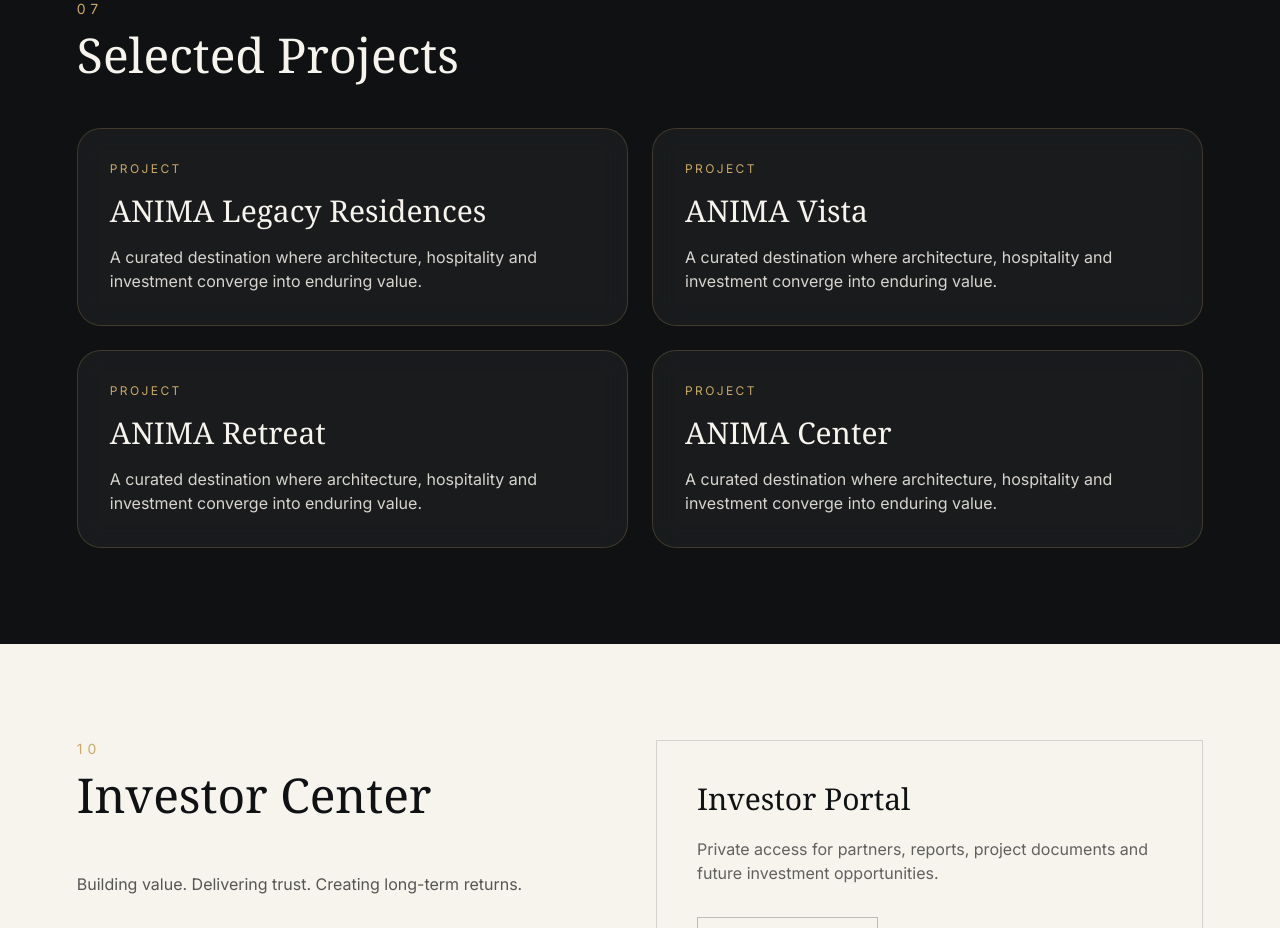
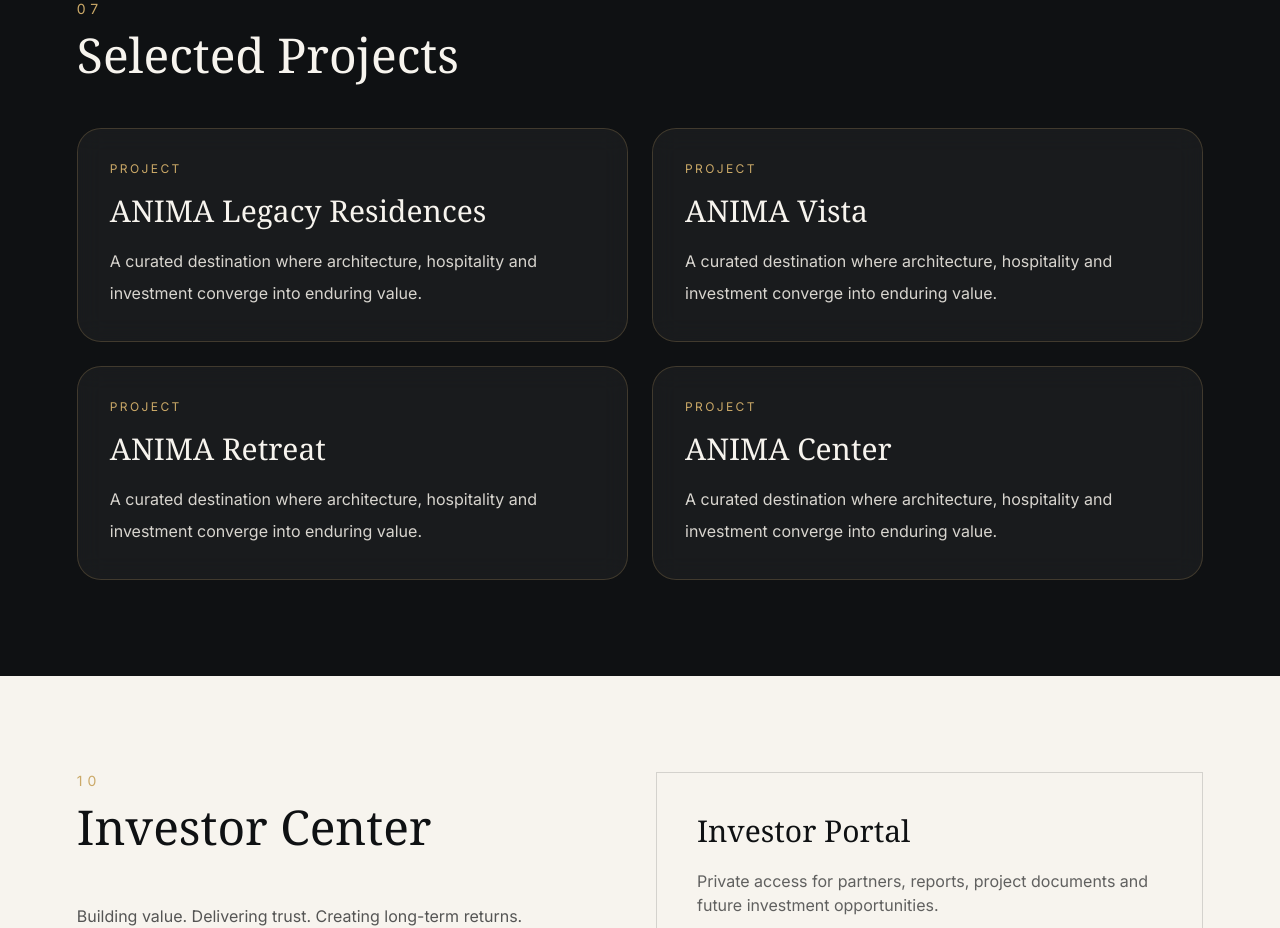
Before and after one commit to animagroup-vn/anima-digital-platform, a Next.js app: page / in a window 1280 px wide. Shown: the part 2320-3248 px from the top of the page. Built offline with nearby package versions, Linux system fonts and the light colour scheme.

Commit message:
refactor(projects): use reusable Card component

```diff
--- a/components/sections/Projects.tsx
+++ b/components/sections/Projects.tsx
@@ -1,3 +1,4 @@
+import Card from "@/components/ui/Card";
 import SectionTitle from "@/components/ui/SectionTitle";
 
 const projects = [
@@ -18,24 +19,12 @@ export default function Projects() {
 
         <div className="grid gap-6 md:grid-cols-2">
           {projects.map((project) => (
-            <article
+            <Card
               key={project}
-              className="card-glass luxury-card p-8"
-            >
-              <div className="text-xs uppercase tracking-[.2em] text-champagne">
-                Project
-              </div>
-
-              <h3 className="mt-4 font-serif text-3xl">
-                {project}
-              </h3>
-
-              <p className="mt-4 text-stone">
-                A curated destination where architecture,
-                hospitality and investment converge into
-                enduring value.
-              </p>
-            </article>
+              eyebrow="Project"
+              title={project}
+              description="A curated destination where architecture, hospitality and investment converge into enduring value."
+        />
           ))}
         </div>
       </div>
```
